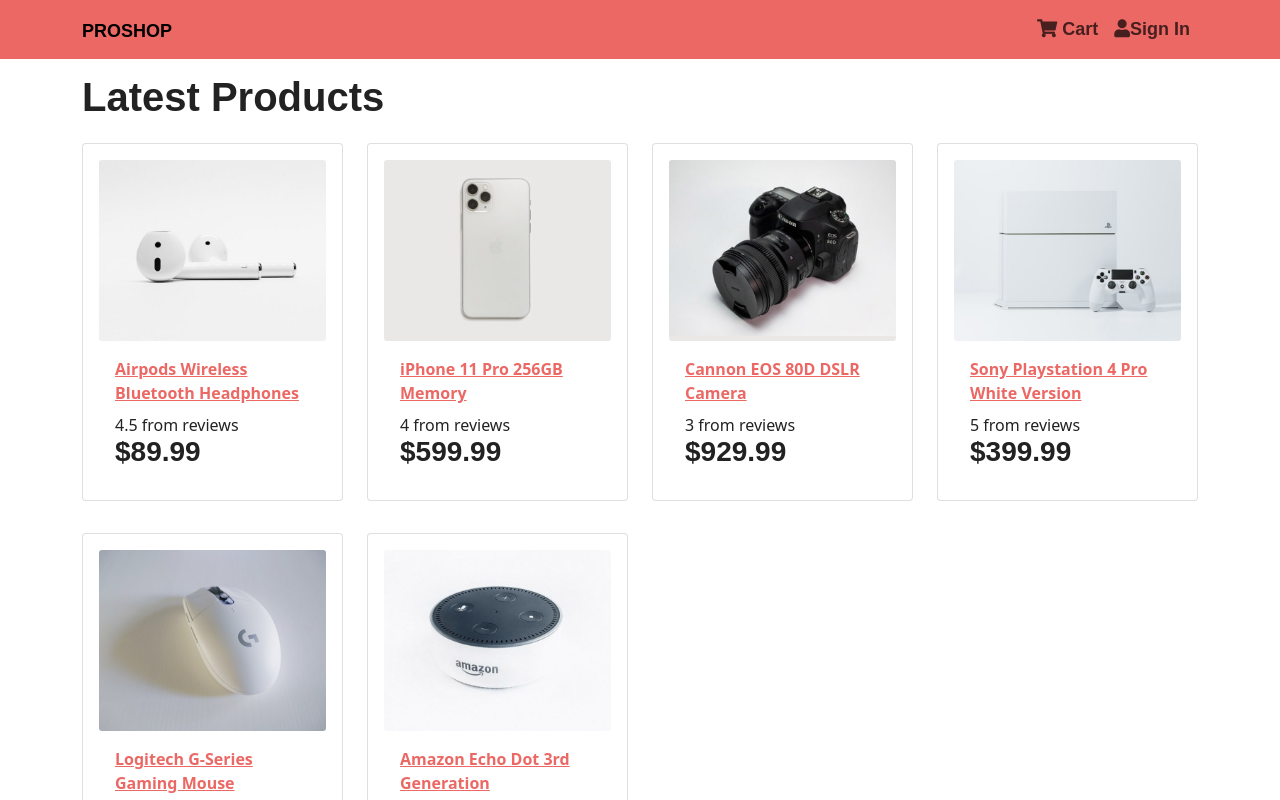
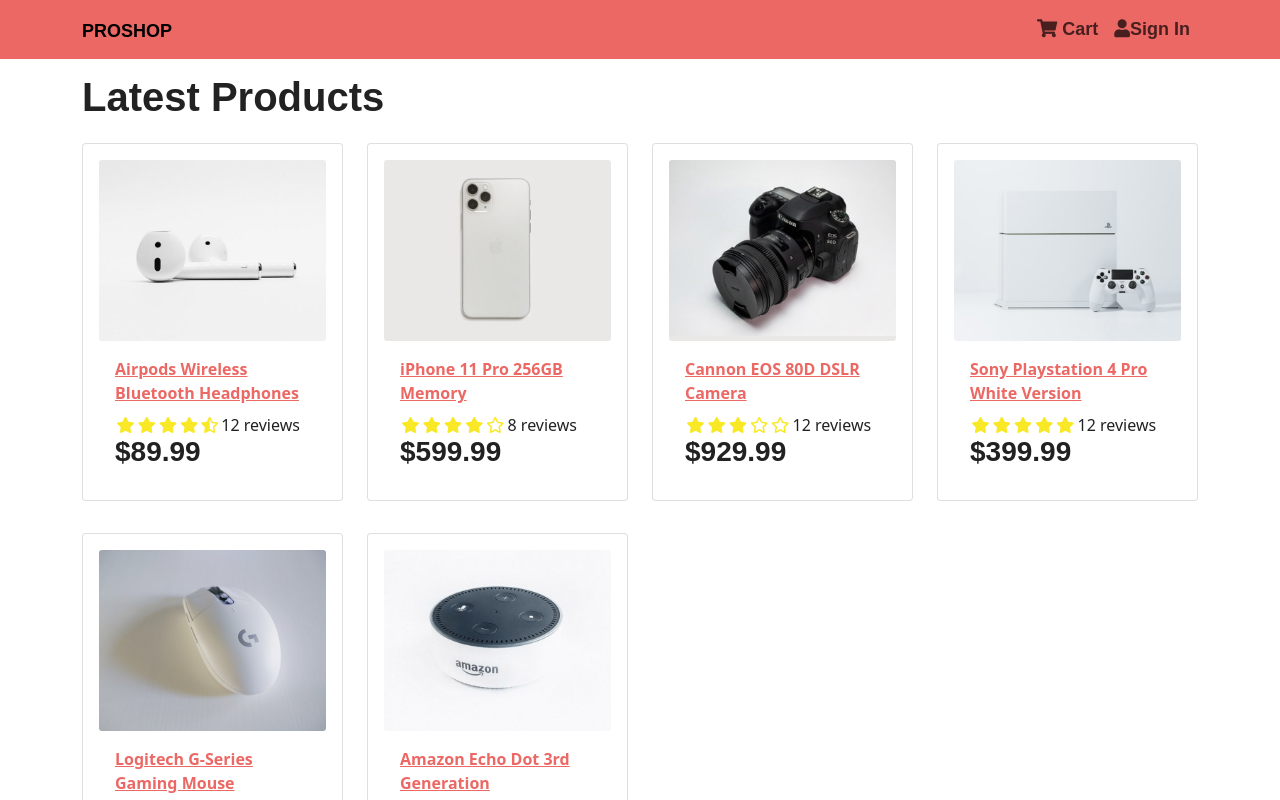
Before and after one commit to mdelgado1128/ProShop-webpage, a React (Create React App) app in the folder frontend/: page / in a window 1280 px wide. Shown: the top 800 px of the page. Built offline with nearby package versions, Linux system fonts and the light colour scheme; a web font is replaced by a local one.

Commit message:
rating component added

```diff
--- a/frontend/src/components/Product.js
+++ b/frontend/src/components/Product.js
@@ -1,5 +1,6 @@
 import React from "react"
 import { Card } from "react-bootstrap"
+import Rating from "./Rating"
 
 const Product = ({ product }) => {
   return (
@@ -14,9 +15,10 @@
           </Card.Title>
         </a>
         <Card.Text as='div'>
-          <div clasName='my-3'>
-            {product.rating} from {product.numRevies} reviews
-          </div>
+          <Rating
+            value={product.rating}
+            text={`${product.numReviews} reviews`}
+          />
         </Card.Text>
 
         <Card.Text as='h3'>${product.price}</Card.Text>
--- /dev/null
+++ b/frontend/src/components/Rating.js
@@ -0,0 +1,87 @@
+import React from "react"
+import { propTypes } from "react-bootstrap/esm/Image"
+import PropTypes from "prop-types"
+
+const Rating = ({ value, text, color }) => {
+  return (
+    <div className='rating'>
+      <span>
+        <i
+          style={{ color }}
+          className={
+            value >= 1
+              ? "fas fa-star"
+              : value >= 0.5
+              ? "fas fa-star-half-alt"
+              : "far fa-star"
+          }
+        ></i>
+      </span>
+
+      <span>
+        <i
+          style={{ color }}
+          className={
+            value >= 2
+              ? "fas fa-star"
+              : value >= 1.5
+              ? "fas fa-star-half-alt"
+              : "far fa-star"
+          }
+        ></i>
+      </span>
+
+      <span>
+        <i
+          style={{ color }}
+          className={
+            value >= 3
+              ? "fas fa-star"
+              : value >= 2.5
+              ? "fas fa-star-half-alt"
+              : "far fa-star"
+          }
+        ></i>
+      </span>
+
+      <span>
+        <i
+          style={{ color }}
+          className={
+            value >= 4
+              ? "fas fa-star"
+              : value >= 3.5
+              ? "fas fa-star-half-alt"
+              : "far fa-star"
+          }
+        ></i>
+      </span>
+
+      <span>
+        <i
+          style={{ color }}
+          className={
+            value >= 5
+              ? "fas fa-star"
+              : value >= 4.5
+              ? "fas fa-star-half-alt"
+              : "far fa-star"
+          }
+        ></i>
+      </span>
+      <span>{text && text}</span>
+    </div>
+  )
+}
+
+Rating.defaultProps = {
+  color: "#f8e825",
+}
+
+Rating.propTypes = {
+  value: PropTypes.number.isRequired,
+  text: PropTypes.string.isRequired,
+  color: PropTypes.string,
+}
+
+export default Rating
--- a/frontend/src/index.css
+++ b/frontend/src/index.css
@@ -1,3 +1,10 @@
 main {
   min-height: 80vh ;
 }
+h3 {
+  padding: 1rem 1;
+}
+
+.rating span {
+  margin: 0.1rem;
+}
--- a/frontend/src/screens/HomeScreen.js
+++ b/frontend/src/screens/HomeScreen.js
@@ -9,7 +9,7 @@
       <h1>Latest Products</h1>
       <Row>
         {products.map((product) => (
-          <Col sm={12} md={6} lg={4} xl={3}>
+          <Col key={product._id} sm={12} md={6} lg={4} xl={3}>
             <Product product={product} />
           </Col>
         ))}
```
